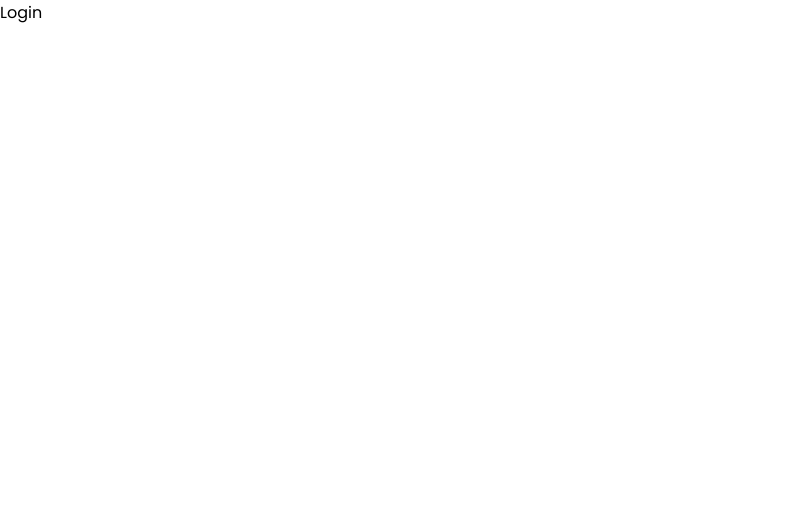
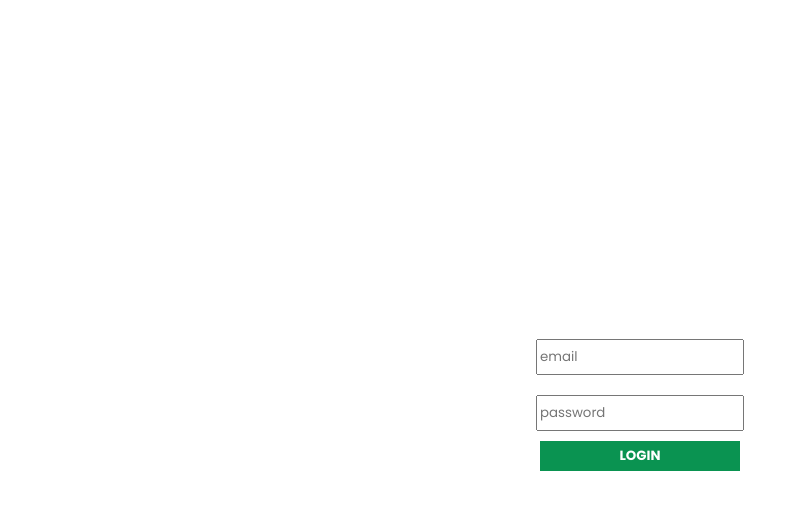
Before and after one commit to Jaycon-Jude-Madrid/DASHBOARD, a React (Create React App) app: page /login in a window 1280 px wide. Shown: the top 510 px of the page, without its empty margins (0-806 px from the left). Built offline with nearby package versions, Linux system fonts and the light colour scheme.

Commit message:
feat:(Login page)

```diff
--- a/src/pages/login/Login.jsx
+++ b/src/pages/login/Login.jsx
@@ -1,9 +1,56 @@
-import './login.scss'
+import { useContext, useState } from "react";
+import "./login.scss";
+import { signInWithEmailAndPassword } from "firebase/auth";
+import { auth } from "../../firebase";
+import { useNavigate } from "react-router-dom";
+import { AuthContext } from "../../context/AuthContext";
 
 const Login = () => {
-    return (
-        <div>Login</div>
-    )
-}
+	const [error, setError] = useState(false);
+	const [email, setEmail] = useState("");
+	const [password, setPassword] = useState("");
 
-export default Login
+	const navigate = useNavigate();
+
+	const { dispatch } = useContext(AuthContext);
+
+	const handleLogin = (e) => {
+		e.preventDefault();
+
+		signInWithEmailAndPassword(auth, email, password)
+			.then((userCredential) => {
+				// Signed in
+				const user = userCredential.user;
+				dispatch({ type: "LOGIN", payload: user });
+				navigate("/");
+				// ...
+			})
+			.catch((error) => {
+				setError(true);
+				// ..
+			});
+	};
+	return (
+		<div className="login">
+			<form onSubmit={handleLogin}>
+				<input
+					type="email"
+					placeholder="email"
+					onChange={(e) => setEmail(e.target.value)}
+				/>
+				<input
+					type="password"
+					placeholder="password"
+					onChange={(e) => setPassword(e.target.value)}
+				/>
+
+				<button type="submit">LOGIN</button>
+
+				{/* if theres an error shows this message */}
+				{error && <span>Wrong email or password</span>}
+			</form>
+		</div>
+	);
+};
+
+export default Login;
--- a/src/pages/login/login.scss
+++ b/src/pages/login/login.scss
@@ -0,0 +1,34 @@
+.login {
+	height: 100vh;
+	display: flex;
+	align-items: center;
+	justify-content: center;
+
+	form {
+		display: flex;
+		flex-direction: column;
+		align-items: center;
+
+		input {
+			width: 200px;
+			height: 30px;
+			margin: 10px;
+		}
+
+		button {
+			width: 200px;
+			height: 30px;
+			border: none;
+			background-color: #0a9351;
+			color: white;
+			font-weight: bold;
+			cursor: pointer;
+		}
+
+		span {
+			font-size: 12px;
+			color: red;
+			margin-top: 10px;
+		}
+	}
+}
```
